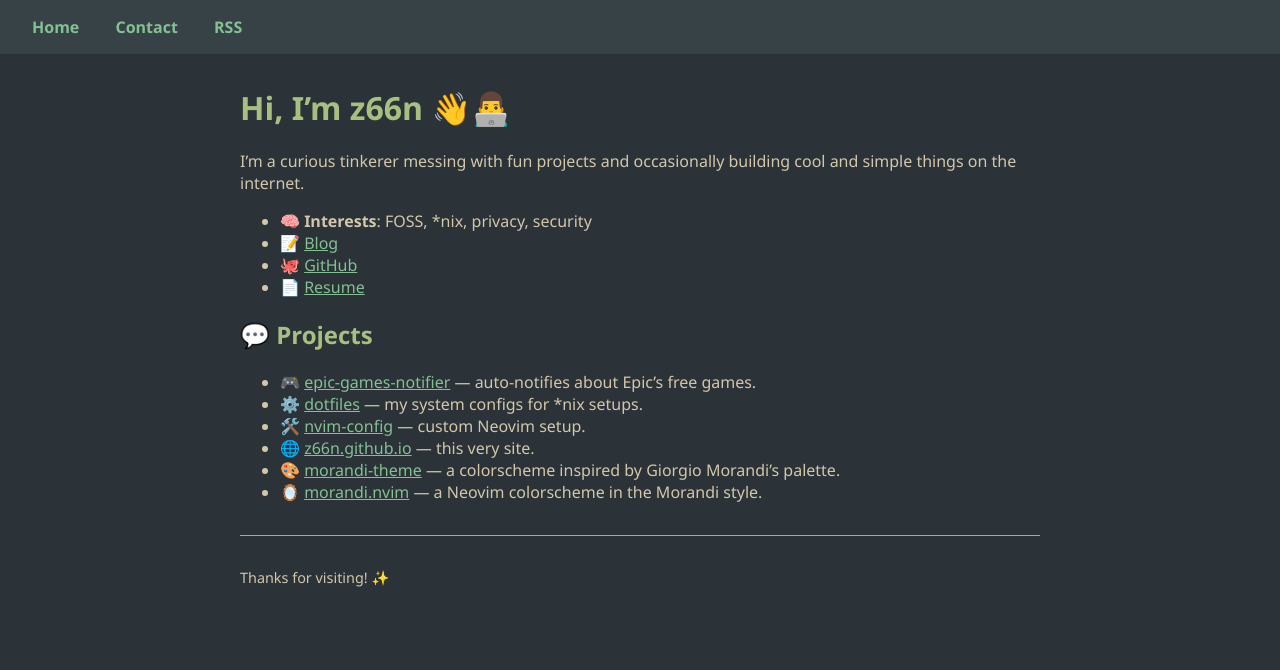
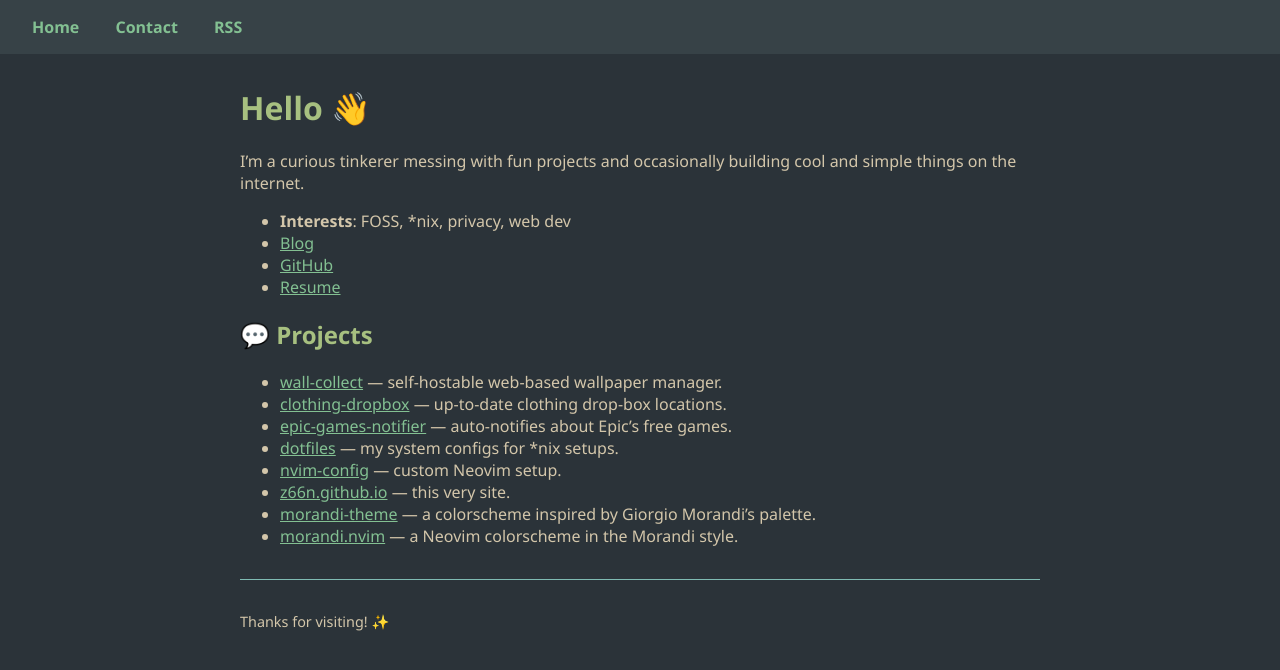
Before and after one commit to z66n/z66n.github.io, a Jekyll site: the page built from index.md, in a window 1280 px wide. Shown: the top 670 px of the page. Built offline with Jekyll 4.4.1, drawn with Linux system fonts in a browser that asks for light colours.

Commit message:
Updated favicon

```diff
--- a/_layouts/default.html
+++ b/_layouts/default.html
@@ -4,7 +4,11 @@
   <meta charset="UTF-8">
   <title>{{ page.title }}</title>
   <meta name="viewport" content="width=device-width, initial-scale=1">
-  <link rel="icon" href="/assets/favicon.jpg" type="image/jpg">
+  <link rel="icon" type="image/png" href="/assets/favicon/favicon-96x96.png" sizes="96x96" />
+  <link rel="icon" type="image/svg+xml" href="/assets/favicon/favicon.svg" />
+  <link rel="shortcut icon" href="/assets/favicon/favicon.ico" />
+  <link rel="apple-touch-icon" sizes="180x180" href="/assets/favicon/apple-touch-icon.png" />
+  <link rel="manifest" href="/assets/favicon/site.webmanifest" />
   <link rel="alternate" type="application/rss+xml" title="RSS" href="/feed.xml" />
   <style>
     :root {
--- a/index.md
+++ b/index.md
@@ -3,23 +3,25 @@ layout: default
 title: "Welcome"
 ---
 
-# Hi, I'm <span style="color: var(--accent);">z66n</span> 👋👨‍💻
+# Hello 👋
 
 I'm a curious tinkerer messing with fun projects and occasionally building cool and simple things on the internet.
 
-- 🧠 **Interests**: FOSS, *nix, privacy, security
-- 📝 [Blog](/blog)
-- 🐙 [GitHub](https://github.com/z66n)
-- 📄 [Resume](https://registry.jsonresume.org/z66n)
+- **Interests**: FOSS, *nix, privacy, web dev
+- [Blog](/blog)
+- [GitHub](https://github.com/z66n)
+- [Resume](https://registry.jsonresume.org/z66n)
 
 ## 💬 Projects
 
-- 🎮 [epic-games-notifier](https://github.com/z66n/epic-games-notifier) — auto-notifies about Epic’s free games.
-- ⚙️ [dotfiles](https://github.com/z66n/dotfiles) — my system configs for *nix setups.
-- 🛠️ [nvim-config](https://github.com/z66n/nvim-config) — custom Neovim setup.
-- 🌐 [z66n.github.io](https://github.com/z66n/z66n.github.io) — this very site.
-- 🎨 [morandi-theme](https://github.com/morandi-theme/morandi-theme) — a colorscheme inspired by Giorgio Morandi’s palette.
-- 🪞 [morandi.nvim](https://github.com/morandi-theme/morandi.nvim) — a Neovim colorscheme in the Morandi style.
+- [wall-collect](https://github.com/z66n/wall-collect) — self-hostable web-based wallpaper manager.
+- [clothing-dropbox](https://github.com/z66n/clothing-dropbox) — up-to-date clothing drop-box locations.
+- [epic-games-notifier](https://github.com/z66n/epic-games-notifier) — auto-notifies about Epic’s free games.
+- [dotfiles](https://github.com/z66n/dotfiles) — my system configs for *nix setups.
+- [nvim-config](https://github.com/z66n/nvim-config) — custom Neovim setup.
+- [z66n.github.io](https://github.com/z66n/z66n.github.io) — this very site.
+- [morandi-theme](https://github.com/morandi-theme/morandi-theme) — a colorscheme inspired by Giorgio Morandi’s palette.
+- [morandi.nvim](https://github.com/morandi-theme/morandi.nvim) — a Neovim colorscheme in the Morandi style.
 
 ---
 
```
Also changed, not shown: assets/favicon.jpg (deleted), assets/favicon/apple-touch-icon.png (added), assets/favicon/favicon-96x96.png (added), assets/favicon/favicon.ico (added), assets/favicon/favicon.svg (added), assets/favicon/site.webmanifest (added), assets/favicon/web-app-manifest-192x192.png (added), assets/favicon/web-app-manifest-512x512.png (added).
